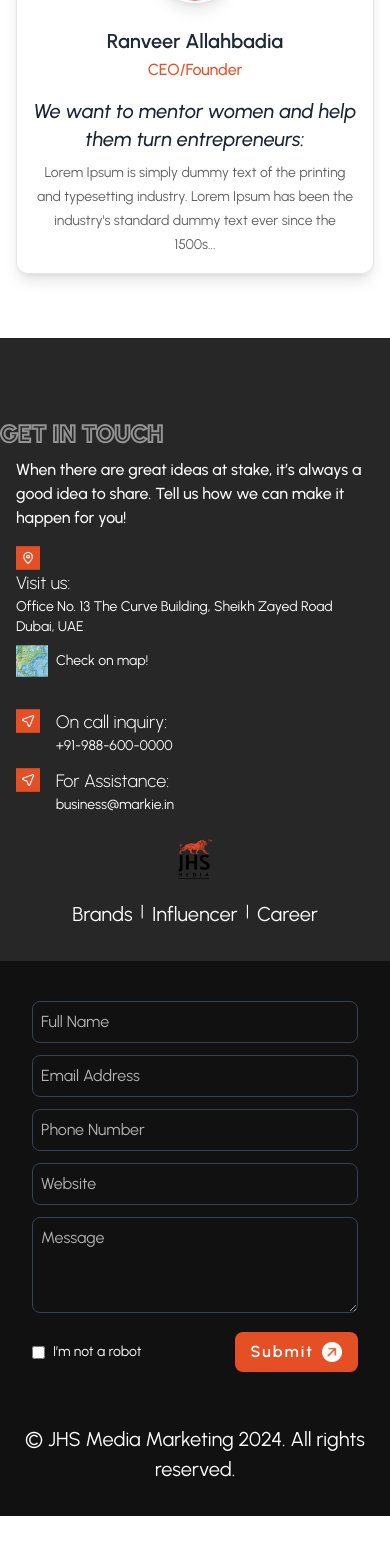
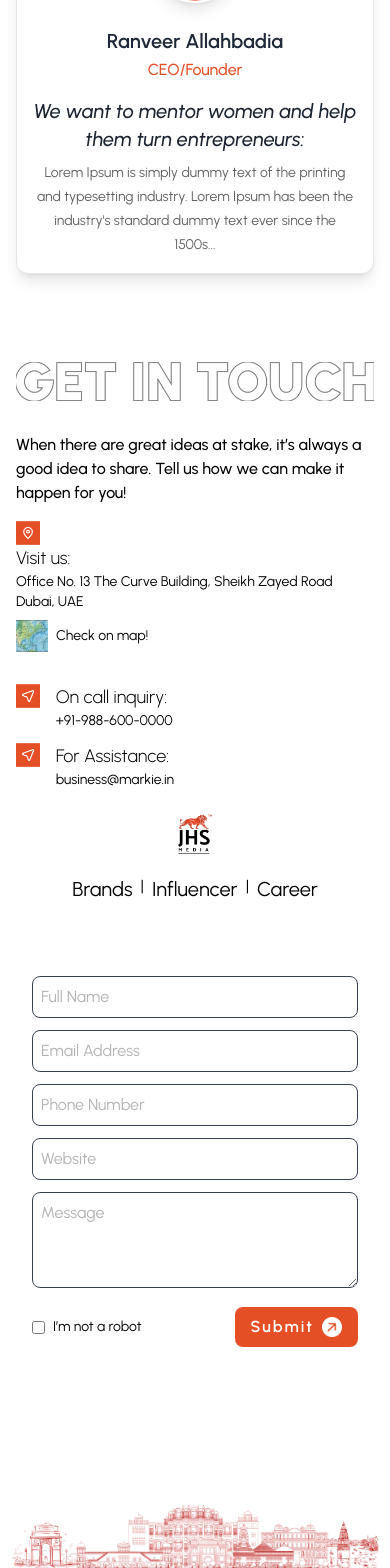
Before and after one commit to radheshyam545/JHSMedia, a React (Create React App) app: page / in a window 390 px wide. Shown: the part 9876-11444 px from the top of the page. Before the commit the page ends 11392 px from the top, so only its background shows below. Built offline with nearby package versions, Linux system fonts and the light colour scheme.

Commit message:
change footer ui

```diff
--- a/src/Component/footer2/GetInTouch.jsx
+++ b/src/Component/footer2/GetInTouch.jsx
@@ -5,13 +5,14 @@ import logo from "../../assets/JHS_MEDIA_LOGO__WB-removebg.png";
 import locationIcon from '../../assets/map-icon.png'; // Replace with your actual image path
 import callIcon from '../../assets/visit-icon.png';
 import mapviewImg from '../../assets/mapview.png';
-
+import footer_image from "../../assets/footer_image.png"
+import get_in_touch from '../../assets/get_in_touch.png';
 const GetInTouch = () => {
   return (
     <div className="relative flex flex-col lg:flex-row">
       {/* Left Section - Gray Background */}
-      <div className="relative w-full lg:w-6/12 bg-[#272727] text-white py-6 px-4 sm:py-8 sm:px-8 md:py-10 md:px-16 lg:py-20 lg:pl-48 lg:pr-0 flex flex-col justify-between font-['Urbanist']">
-        <div className="absolute top-20 left-0 lg:-left-20 xl:-left-16 transform translate-x-0 lg:translate-x-1/2">
+      <div className="relative w-full lg:w-6/12  text-black py-6 px-4 sm:py-8 sm:px-8 md:py-10 md:px-16 lg:py-20 lg:pl-48 lg:pr-0 flex flex-col justify-between font-['Urbanist']">
+        {/* <div className="absolute top-20 left-0 lg:-left-20 xl:-left-16 transform translate-x-0 lg:translate-x-1/2">
           <h1 className="text-2xl sm:text-3xl md:text-[48px] lg:text-[74px] font-[900] mb-4 sm:mb-6 z-10  uppercase text-[#272727]"
            style={{
              WebkitTextStroke: '2px #FFFFFF80',
@@ -19,8 +20,17 @@ const GetInTouch = () => {
           >
             GET IN TOUCH
           </h1>
-        </div>
-        <div className="pt-24 lg:pt-24">
+        </div> */}
+  <div className="flex   justify-center mb-8"> {/* mb-6 for spacing below the image */}
+        <img
+          src={get_in_touch} // Replace `get_in_touch` with your actual image import or URL
+          alt="Get in Touch"
+          className="w-full max-w-[500px] h-auto  object-contain" // Adjust size as needed
+        />
+      </div>
+
+
+        <div className="">
           <p className="text-base sm:text-[15px] mb-4 sm:mb-6 font-[500]">
             When there are great ideas at stake, it’s always a good idea to share. Tell us how we can make it happen for you!
           </p>
@@ -66,51 +76,51 @@ const GetInTouch = () => {
             {/* <img src={logo} alt="JHS Media" className="h-16 sm:h-[70px]" /> */}
             <img src={logo} alt="JHS Media" className="h-16 sm:h-[120px]" />
           </div>
-          <div className="flex space-x-2 sm:space-x-7">
-            <a href="#" className="hover:text-orange-500 text-[20px] sm:text-base text-[#FFFFFF]">Brands</a>
+          <div className="flex space-x-2 sm:space-x-7 text-black">
+            <a href="#" className="hover:text-orange-500 text-[20px] sm:text-base ">Brands</a>
             <span>|</span>
-            <a href="#" className="hover:text-orange-500 text-[20px] sm:text-base text-[#FFFFFF]">Influencer</a>
+            <a href="#" className="hover:text-orange-500 text-[20px] sm:text-base ">Influencer</a>
             <span>|</span>
-            <a href="#" className="hover:text-orange-500 text-[20px] sm:text-base text-[#FFFFFF]">Career</a>
+            <a href="#" className="hover:text-orange-500 text-[20px] sm:text-base ">Career</a>
           </div>
         </div>
       </div>
 
       {/* Right Section - Black Background */}
-      <div className="w-full lg:w-7/12 bg-[#111111] text-white py-6 px-4 sm:py-8 sm:px-8 md:py-10 md:px-20 lg:py-8 lg:pr-40 flex flex-col justify-between font-['Urbanist']">
+      <div className="w-full lg:w-7/12  text-black py-6 px-4 sm:py-8 sm:px-8 md:py-10 md:px-20 lg:py-8 lg:pr-40 flex flex-col justify-between font-['Urbanist']">
         <form className="p-4 sm:p-6 rounded-lg mb-6">
           <div className="mb-3">
             <input
               type="text"
               placeholder="Full Name"
-              className="w-full p-2 sm:p-3 rounded-lg border border-gray-700 bg-[#111111] text-white placeholder-[#B3B3B3]"
+              className="w-full p-2 sm:p-3 rounded-lg border border-gray-700 bg-white text-black placeholder-[#B3B3B3]"
             />
           </div>
           <div className="mb-3">
             <input
               type="email"
               placeholder="Email Address"
-              className="w-full p-2 sm:p-3 rounded-lg border border-gray-700 bg-[#111111] text-white placeholder-[#B3B3B3]"
+              className="w-full p-2 sm:p-3 rounded-lg border border-gray-700 bg-white text-black placeholder-[#B3B3B3]"
             />
           </div>
           <div className="mb-3">
             <input
               type="tel"
               placeholder="Phone Number"
-              className="w-full p-2 sm:p-3 rounded-lg border border-gray-700 bg-[#111111] text-white placeholder-[#B3B3B3]"
+              className="w-full p-2 sm:p-3 rounded-lg border border-gray-700 bg-white text-black placeholder-[#B3B3B3]"
             />
           </div>
           <div className="mb-3">
             <input
               type="text"
               placeholder="Website"
-              className="w-full p-2 sm:p-3 rounded-lg border border-gray-700 bg-[#111111] text-white placeholder-[#B3B3B3]"
+              className="w-full p-2 sm:p-3 rounded-lg border border-gray-700 bg-white text-black placeholder-[#B3B3B3]"
             />
           </div>
           <div className="mb-3">
             <textarea
               placeholder="Message"
-              className="w-full p-2 sm:p-3 rounded-lg border border-gray-700 bg-[#111111] text-white placeholder-[#B3B3B3] h-24 sm:h-32"
+              className="w-full p-2 sm:p-3 rounded-lg border border-gray-700 bg-white text-black placeholder-[#B3B3B3] h-24 sm:h-32"
             ></textarea>
           </div>
           <div className="flex items-center justify-between mb-3">
@@ -139,6 +149,13 @@ const ContactPage = () => {
   return (
     <div>
       <GetInTouch />
+      <div className='w-full'>
+        <img
+        src={footer_image}
+        alt="Footer"
+        className='h-auto w-full object-cover'
+        />
+      </div>
     </div>
   );
 };
```
Also changed, not shown: src/assets/footer_image.png (added), src/assets/get_in_touch.png (added).
